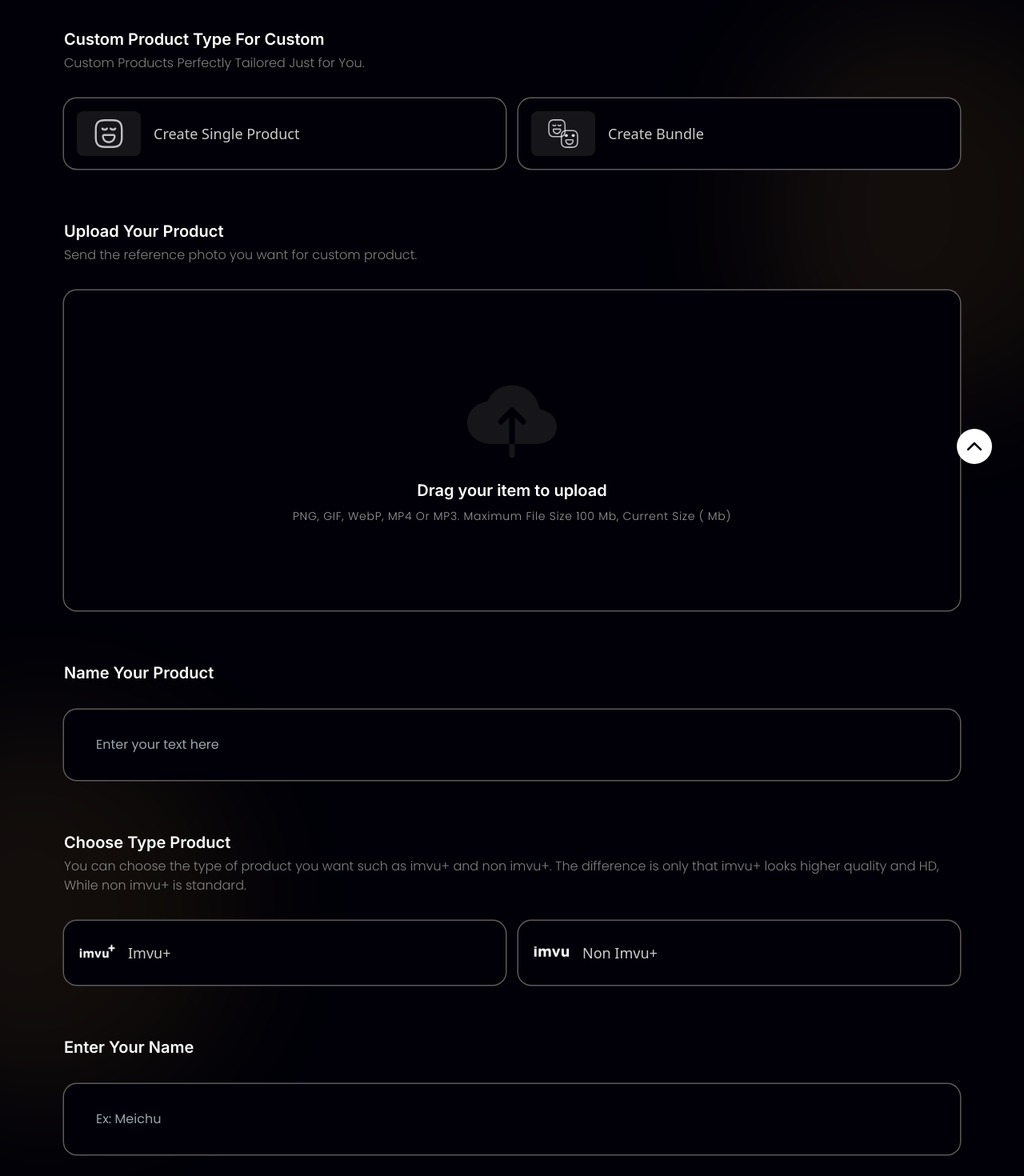
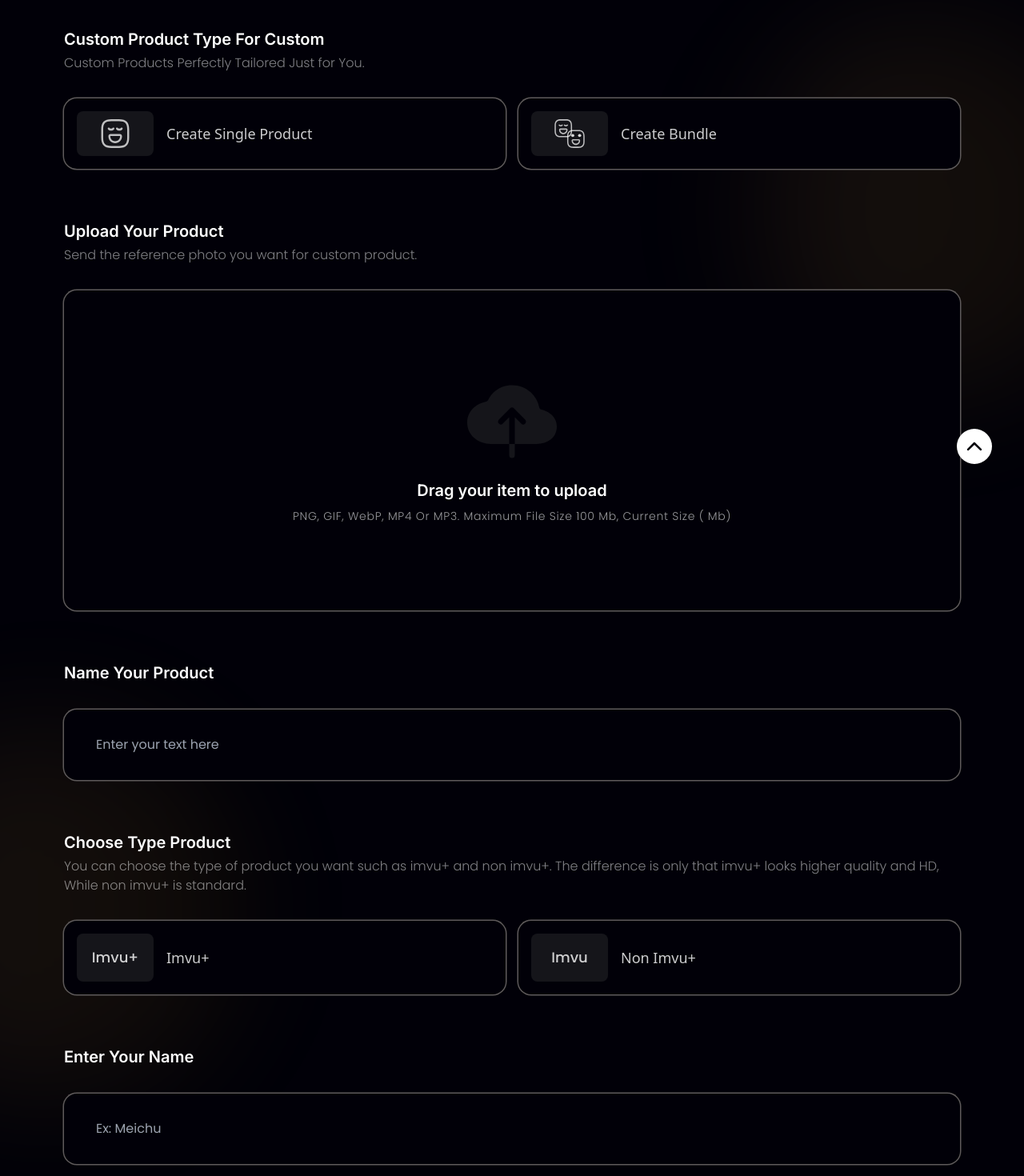
Before and after one commit to SeptianProject/meichu, a React (Vite) app: page /custom-product in a window 1280 px wide. Shown: the part 300-1770 px from the top of the page at 80% size. Built offline with nearby package versions, Linux system fonts and the light colour scheme; no server answers.

Commit message:
fix: layout & radio input manipulation issue

```diff
--- a/src/components/fragments/catalogs/CreditFooterCatalog.tsx
+++ b/src/components/fragments/catalogs/CreditFooterCatalog.tsx
@@ -24,8 +24,8 @@
                </div>
                <button className={`border border-[#5E5A5A] text-[#5E5A5A] font-inter w-fit
                     px-3 py-2 rounded-full text-sm transition-all duration-300
-                    dark:border-light dark:text-light hover:bg-bluePrimary hover:text-light
-                    hover:border-transparent dark:hover:border-transparent dark:hover:bg-bluePrimary
+                    dark:border-light dark:text-light hover:bg-yellowLinear1 hover:text-light
+                    hover:border-transparent dark:hover:border-transparent dark:hover:bg-yellowLinear1
                     ${isFavored ? '' : ' font-semibold md:px-12 md:py-[10px]'}`}>
                     Buy Now!
                </button>
--- a/src/components/fragments/nav/NavItems.tsx
+++ b/src/components/fragments/nav/NavItems.tsx
@@ -49,7 +49,7 @@
                          isGradient
                          title='Login'
                          onClick={modalOnClick}
-                         className='rounded-lg py-3 mt-3'
+                         className='rounded-lg py-3 mt-3 lg:hidden'
                     />
                </div>
           </div>
--- a/src/components/layouts/Navbar.tsx
+++ b/src/components/layouts/Navbar.tsx
@@ -22,7 +22,7 @@
      const { mode, toggleDarkMode } = useUI()
      const { token, userId } = useAppSelector((state) => state.auth)
      const dispatch = useAppDispatch()
-     const { data: dataUser } = useQuery<UserProfile>(['user'], () => getUser('populate=profilePicture'))
+     const { data: dataUser } = useQuery<UserProfile>(['user'], () => getUser('populate=*'))
 
      const isDarkMode = mode === 'dark'
 
--- a/src/components/layouts/customProduct/ProductTypeSelect.tsx
+++ b/src/components/layouts/customProduct/ProductTypeSelect.tsx
@@ -4,26 +4,21 @@
 import useUI from "../../../hooks/useUI";
 import { FieldError } from "react-hook-form";
 
-// type ProductType = 'Single' | 'Bundle'
-// type ImvuType = boolean
-
 interface ProductTypeSelectProps {
      type: 'product' | 'imvu';
-     value?: string;
+     value?: string | boolean;
      name: string
-     onChange: (e: { target: { name: string, value: string } }) => void;
-     onBlur?: () => void;
+     onChange: (e: { target: { name: string, value: string | boolean } }) => void;
      error?: FieldError
      ref?: React.Ref<HTMLInputElement>
 }
 
 const ProductTypeSelect = React.forwardRef<HTMLInputElement, ProductTypeSelectProps>(({
-     onChange, onBlur, type, value, error, name }, ref) => {
+     onChange, type, value, error, name }, ref) => {
      const { mode } = useUI()
      const isDarkMode = mode === 'dark'
 
-     const getIcon = (darkIcon: string, lightIcon: string) =>
-          isDarkMode ? darkIcon : lightIcon
+     const getIcon = (darkIcon: string, lightIcon: string) => isDarkMode ? darkIcon : lightIcon
 
      const options = type === 'product'
           ? [
@@ -42,16 +37,16 @@
                {
                     value: true,
                     label: 'Imvu+',
-                    icon: getIcon(assetItems.DarkImvuPlus, assetItems.LightImvu)
+                    icon: 'Imvu+'
                },
                {
                     value: false,
                     label: 'Non Imvu+',
-                    icon: getIcon(assetItems.DarkImvu, assetItems.LightImvu)
+                    icon: 'Imvu'
                }
           ]
 
-     const handleChange = (newValue: string) => {
+     const handleChange = (newValue: string | boolean) => {
           console.log('New Value:', newValue)
           onChange({
                target: {
@@ -81,20 +76,24 @@
                                    value={JSON.stringify(option.value)}
                                    checked={value === String(option.value)}
                                    onChange={(e) => handleChange(JSON.parse(e.target.value))}
-                                   onBlur={onBlur}
                                    className="hidden"
                               />
                               <div className={`p-4 flex items-center gap-x-4 w-full rounded-2xl
-                              border-none transition-all
+                              border-none transition-all duration-500 dark:bg-dark
                               ${value === option.value
-                                        ? 'dark:bg-[#1F1F2C] ring ring-purplePrimary dark:ring-yellow-500'
-                                        : 'dark:bg-dark ring-[1.5px] ring-graySurface1'}`}>
-                                   <div className={`${option.label.includes('Imvu+') ? 'bg-transparent'
-                                        : 'bg-[#C2C2C4]/50 dark:bg-graySurface2 py-2 px-5'}
-                                         rounded-lg w-fit h-full flex justify-center`}>
-                                        <img src={option.icon}
-                                             alt={option.label}
-                                             className={`${option.label.includes('Imvu+') ? 'size-12' : 'size-10'} pointer-events-none`} />
+                                        ? 'ring-[3px] ring-yellowLinear1'
+                                        : 'ring-[1.5px] ring-graySurface1'}`}>
+                                   <div className={`${option.label.includes('Imvu+')
+                                        ? 'bg-gradient-to-r from-yellowLinear1 to-yellowLinear2 dark:from-graySurface2 dark:to-graySurface2 py-4'
+                                        : 'bg-[#C2C2C4]/50 dark:bg-graySurface2 py-2'} rounded-lg w-24 h-full flex justify-center`}>
+                                        {type === 'product' ?
+                                             <img src={option.icon}
+                                                  alt={option.label}
+                                                  className='size-10 pointer-events-none' />
+                                             : <h5 className="text-lg font-medium text-white dark:text-white/80">
+                                                  {option.icon}
+                                             </h5>
+                                        }
                                    </div>
                                    <span className="text-lg font-medium text-graySurface1 dark:text-white/80">
                                         {option.label}
@@ -109,4 +108,4 @@
 })
 ProductTypeSelect.displayName = 'ProductTypeSelect'
 
-export default React.memo(ProductTypeSelect)
+export default ProductTypeSelect
--- a/src/components/layouts/home/BundleProductsLayout.tsx
+++ b/src/components/layouts/home/BundleProductsLayout.tsx
@@ -22,7 +22,7 @@
                          md:w-[70rem] md:h-[15rem] lg:h-[20rem] md:top-36 lg:top-36 lg:-right-20
                          dark:bg-gradient-to-t dark:from-yellowBloobs
                          dark:to-transparent dark:to-95% dark:from-0% md:dark:bg-gradient-to-r
-                         md:dark:from-[#D59A29]/30 md:dark:to-transparent md:dark:from-10%
+                         md:dark:from-dark/30 md:dark:to-transparent md:dark:from-10%
                          md:dark:to-100% md:dark:w-[40rem] lg:dark:left-40" />
                     <div className="hidden absolute w-fit -right-10 top-20 items-center justify-end gap-x-5">
                          <ArrowCardCarousel
--- a/src/components/layouts/home/CustomProductsLayout.tsx
+++ b/src/components/layouts/home/CustomProductsLayout.tsx
@@ -38,6 +38,7 @@
                                    isGradient
                                    title="Custom Product"
                                    onClick={() => navigate("/custom-product")}
+                                   className="md:w-40"
                               />
                          </BounceAnimation>
                          <BounceAnimation
@@ -48,6 +49,7 @@
                                    isGradient={false}
                                    title="More Product"
                                    onClick={() => navigate("/catalog")}
+                                   className="md:w-40"
                               />
                          </BounceAnimation>
                     </div>
--- a/src/components/pages/CustomProductPage.tsx
+++ b/src/components/pages/CustomProductPage.tsx
@@ -30,14 +30,13 @@
           register,
           handleSubmit,
           setValue,
+          watch,
           formState: { errors }
      } = useForm<CreateProductSchema>({
           resolver: zodResolver(createProductSchema),
           defaultValues: {
                uuid: uuidv4(),
                user: userData?.id as number,
-               productType: 'Single',
-               imvu: false
           }
      })
 
@@ -58,6 +57,7 @@
      })
 
      const onSubmit = (data: CreateProductSchema) => {
+          console.log('Data:', data)
           if (!createProductMutation.isLoading) {
                createProductMutation.mutate({
                     ...data,
@@ -103,9 +103,9 @@
                          <input type="hidden" {...register('uuid')} />
                          <ProductTypeSelect
                               {...register('productType')}
-                              onBlur={() => setValue('productType', 'Single')}
                               name="productType"
                               type="product"
+                              value={watch('productType')}
                               error={errors.productType}
                          />
                          <UploadImageProduct
@@ -120,9 +120,9 @@
                          />
                          <ProductTypeSelect
                               {...register('imvu')}
-                              onBlur={() => setValue('imvu', false)}
                               name="imvu"
                               type="imvu"
+                              value={watch('imvu')}
                               error={errors.imvu}
                          />
                          <TextInput
--- a/src/interface/index.ts
+++ b/src/interface/index.ts
@@ -14,6 +14,8 @@
      blocked: boolean,
      createdAt: string
      updatedAt: string
+     likes: []
+     requests: Requests[]
      profilePicture: UploadResponse
 }
 
@@ -28,6 +30,15 @@
      size: number;
      sizeInBytes: number;
      url: string;
+}
+
+export interface Requests {
+     id: number;
+     name: string;
+     productType: string;
+     imvu: boolean;
+     createdAt: string;
+     isNew: boolean;
 }
 
 export interface UploadResponse {
```
Also changed, not shown: src/components/elements/buttons/Button.tsx (+0 -10 lines).
